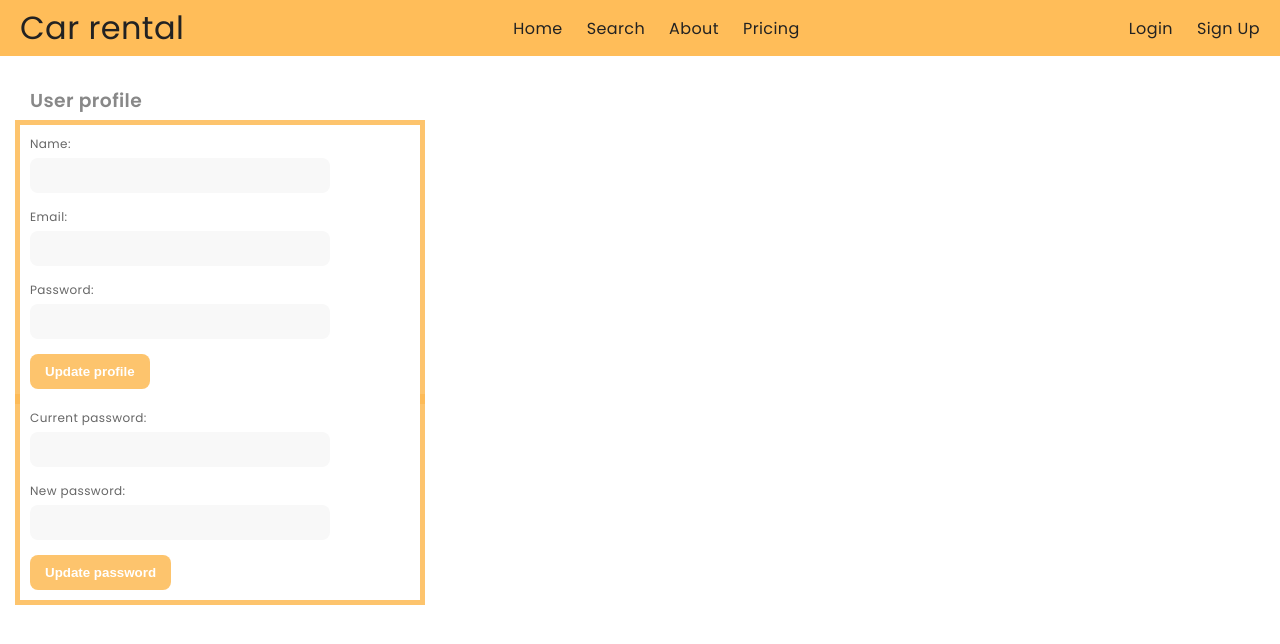
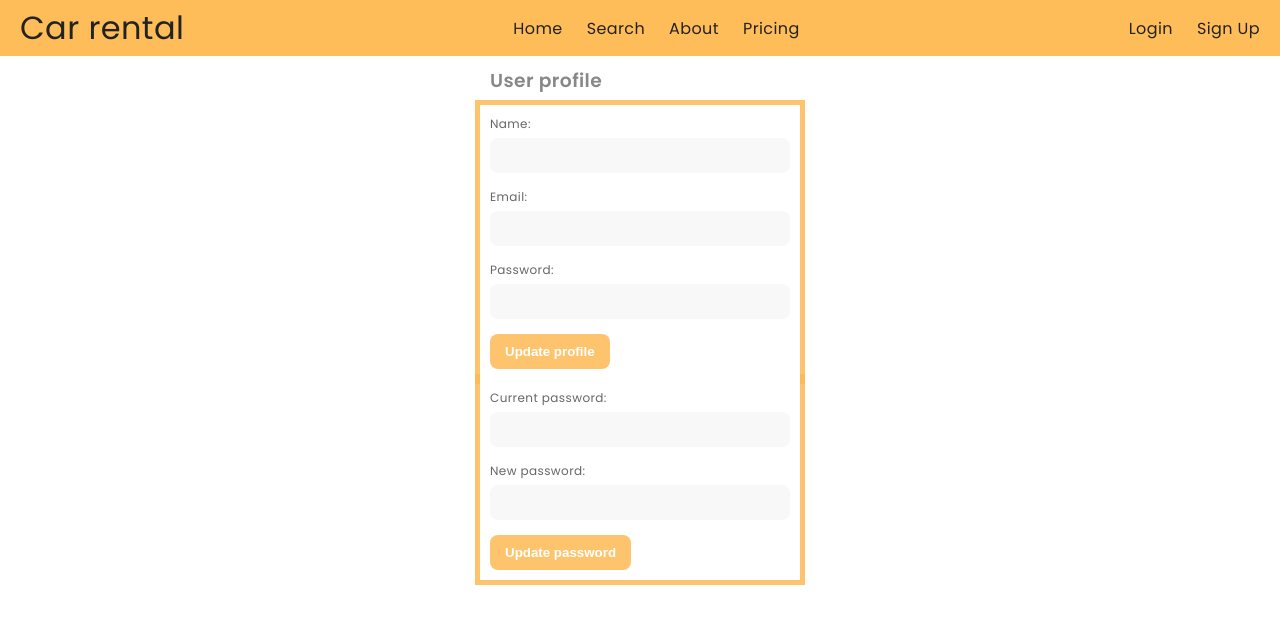
Before and after one commit to miko628/car-rental-frontend, a React (Create React App) app: page /user in a window 1280 px wide. Shown: the top 644 px of the page. Built offline with nearby package versions, Linux system fonts and the light colour scheme.

Commit message:
0.12a car info, form update

```diff
--- a/src/components/info.css
+++ b/src/components/CarInfo.css
@@ -1,14 +1,16 @@
 #main-container {
     justify-content: center;
     align-items: center;
-    background-color: blue;
-    height: 200px;
+    background-color:#459be4;
+    height: 170px;
     width: 100%;
     padding: 10px;
     display: block;
     margin-top: 0px;
     margin-left: 0px;
+    max-width: 100%;
 }
+
 #main-container h2 {
     color: white;
     padding-block-start: 0px 5px 2px 2px;
@@ -17,17 +19,19 @@
     margin-left: 30px;
 
 }
+
 .colored-panel {
     /* background-color: white;*/
     /*  height: 200px;*/
 }
+
 #main-container img {
     display: block;
-    padding: 0px;
+
     width: 60%;
-
+   min-width: 600px;
     margin: auto;
-    margin-top: -230px;
+    margin-top: -130px;
     /*    justify-content: center;
 */ /*align-items: center;*/
 }
--- a/src/components/CarInfo.js
+++ b/src/components/CarInfo.js
@@ -1,6 +1,7 @@
 import React, { useCallback, useState, useEffect } from 'react';
 //import AuthService from '../services/auth.service';
-import info from './info.css'
+import './CarInfo.css'
+
 export default function CarInfo(props) {
     const [Data, setData] = useState([]);
 
--- a/src/components/LoginForm.js
+++ b/src/components/LoginForm.js
@@ -56,6 +56,7 @@ export default function LoginForm() {
 
     return (
         <div className="user-container">
+            <div>
             <h3 className='user-profile'>Login</h3>
             <form onSubmit={submitHandler} className="form">
                 <div className="form-inner">
@@ -71,6 +72,7 @@ export default function LoginForm() {
                     <input className="form-submit" type="submit" value="Login"/>
                 </div>
             </form>
+            </div>
         </div>
     )
 }
--- a/src/components/RegisterForm.js
+++ b/src/components/RegisterForm.js
@@ -53,6 +53,7 @@ export default function RegisterForm() {
 
     return (
         <div className="user-container">
+            <div>
             <h3 className='user-profile'>Register</h3>
             <form onSubmit={submitHandler} className="form">
                 <div className="form-inner">
@@ -71,6 +72,7 @@ export default function RegisterForm() {
                     <input className="form-submit" type="submit" value="Register"/>
                 </div>
             </form>
+            </div>
         </div>
     )
 }
--- a/src/components/UserPage.css
+++ b/src/components/UserPage.css
@@ -17,9 +17,14 @@ input, label {
 }
 
 .user-container {
-    display: block;
+    /* display: block;
     position: relative;
-    padding: 20px;
+    padding: 20px; */
+    height:50%;
+    display: flex;
+    align-items: center;
+    justify-content: center;
+
 }
 
 .form {
--- a/src/components/UserPage.js
+++ b/src/components/UserPage.js
@@ -128,6 +128,7 @@ export default function UserPage() {
 
     return (
         <div className="user-container">
+            <div>
             <h3 className='user-profile'>User profile</h3>
             <form onSubmit={submitProfileHandler} className="form">
                 <div className="form-inner">
@@ -164,6 +165,7 @@ export default function UserPage() {
                     <input className="form-submit" type="submit" value="Update password"/>
                 </div>
             </form>
+            </div>
         </div>
     )
 }
```
Lines whose indentation alone changed are shown as unchanged.
